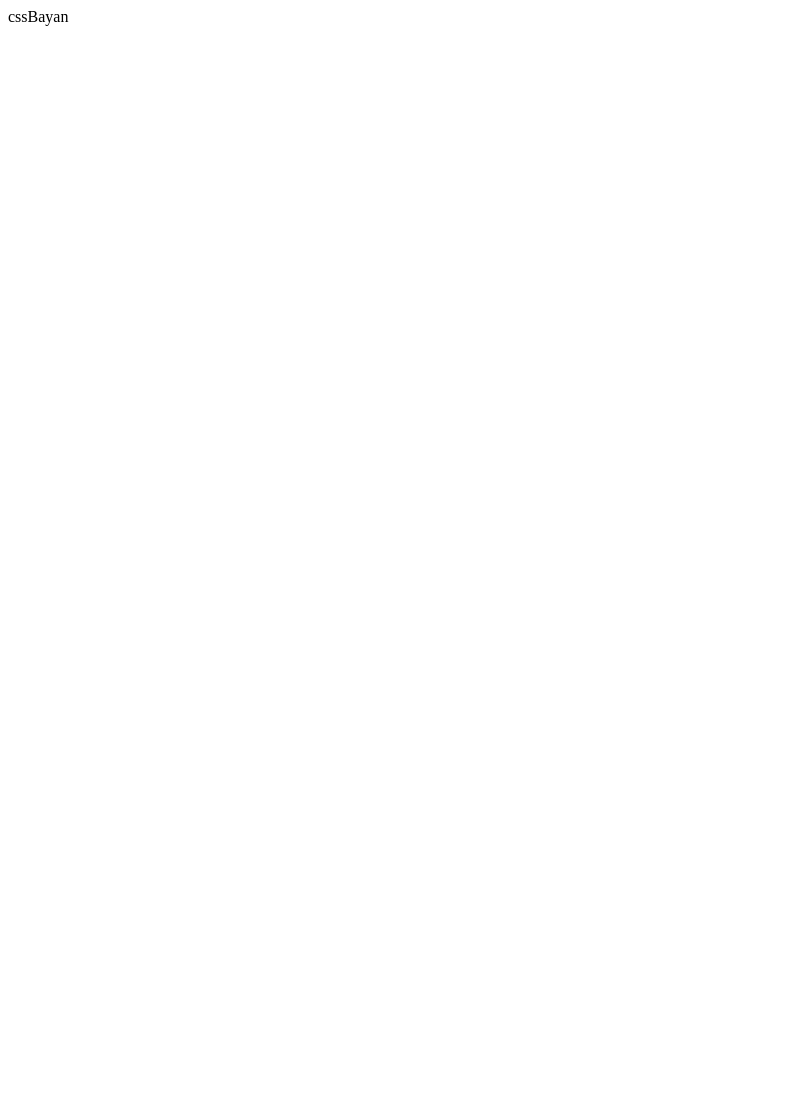
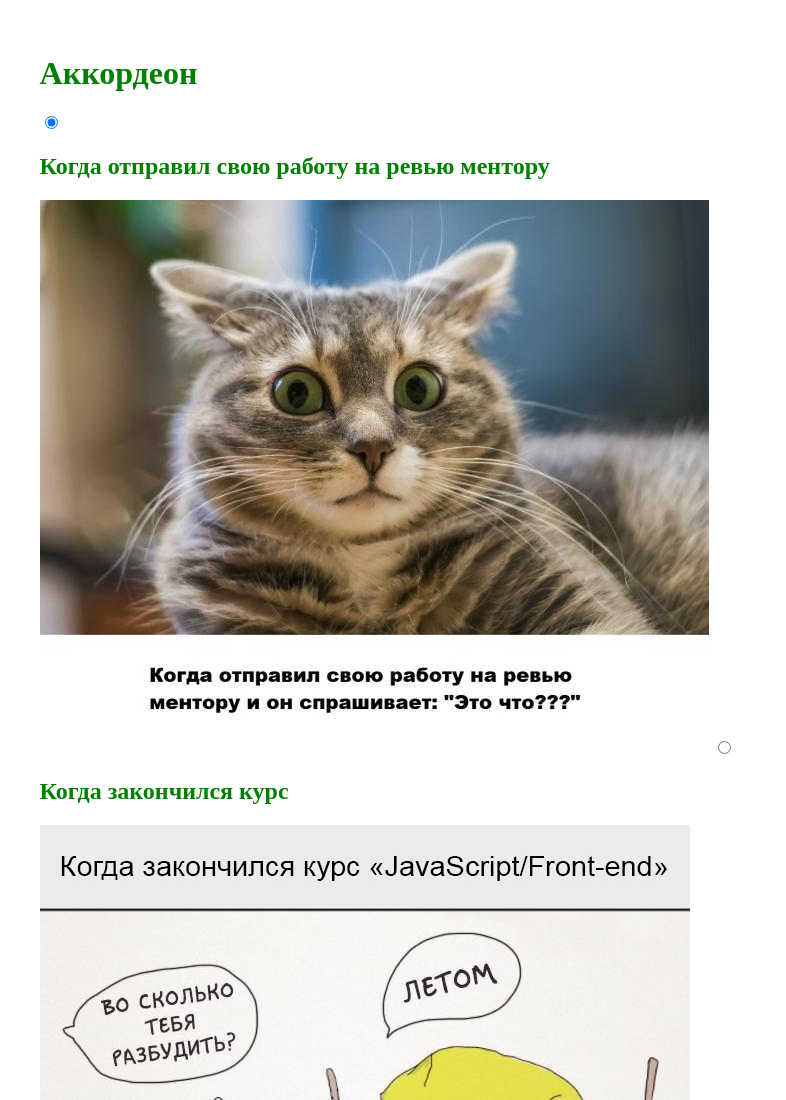
Before and after one commit to Roman-22-23/cssBayan, a plain HTML site: page cssBayan/index.html in a window 1280 px wide. Shown: the top 1100 px of the page, without its empty margins (0-786 px from the left). Before the commit the page ends 800 px from the top, so only its background shows below. Drawn offline with Linux system fonts and the light colour scheme.

Commit message:
fix: index.html 12-03-2023 00:08

```diff
--- /dev/null
+++ b/cssBayan/css/styles.css
@@ -0,0 +1,11 @@
+html {
+  scroll-behavior: smooth;
+}
+
+.container{
+  color: green;
+  max-width: 95%;
+  cursor: pointer;
+  margin: 0 auto;
+  padding: 2%;
+}
--- a/cssBayan/index.html
+++ b/cssBayan/index.html
@@ -1,12 +1,45 @@
 <!DOCTYPE html>
-<html lang="en">
+<html lang="ru">
 <head>
   <meta charset="UTF-8">
   <meta http-equiv="X-UA-Compatible" content="IE=edge">
   <meta name="viewport" content="width=device-width, initial-scale=1.0">
-  <title>Document</title>
+  <title>Аккордеон</title>
+  <link rel="icon" href="./img/ico/accordion.ico">
+  <link rel="stylesheet" href="./css/styles.css">
 </head>
 <body>
-  cssBayan
+  <main class="container">
+    <h1>Аккордеон</h1>
+    <label>
+      <input type="radio" checked name="input-radio">
+      <h2>Когда отправил свою работу на ревью ментору</h2>
+      <img src="./img/jpg/kogda1.jpg" alt="Когда отправил свою работу">
+    </label>
+
+    <label>
+      <input type="radio" name="input-radio">
+      <h2>Когда закончился курс</h2>
+      <img src="./img/jpg/kogda2.jpg" alt="Когда закончился курс">
+    </label>
+
+    <label>
+      <input type="radio" name="input-radio">
+      <h2>Задания RS School, которые мне предстоит получить</h2>
+      <img src="./img/jpg/zadanija.jpg" alt="Задания RS School">
+    </label>
+
+    <label>
+      <input type="radio" name="input-radio">
+      <h2>Когда получаешь новое задание в RS School</h2>
+      <img src="./img/jpg/kogda4.jpg" alt="Когда получаешь новое задание">
+    </label>
+
+    <label>
+      <input type="radio" name="input-radio">
+      <h2>Искать работу или записаться на stage1 ещё раз?</h2>
+      <img src="./img/jpg/iskat.jpg" alt="Искать работу">
+    </label>
+  </main>
 </body>
 </html>
```
Also changed, not shown: cssBayan/img/ico/accordion.ico (added), cssBayan/img/jpg/iskat.jpg (added), cssBayan/img/jpg/kogda1.jpg (added), cssBayan/img/jpg/kogda2.jpg (added), cssBayan/img/jpg/kogda4.jpg (added), cssBayan/img/jpg/zadanija.jpg (added), cssBayan/img/svg/plus.svg (added).
